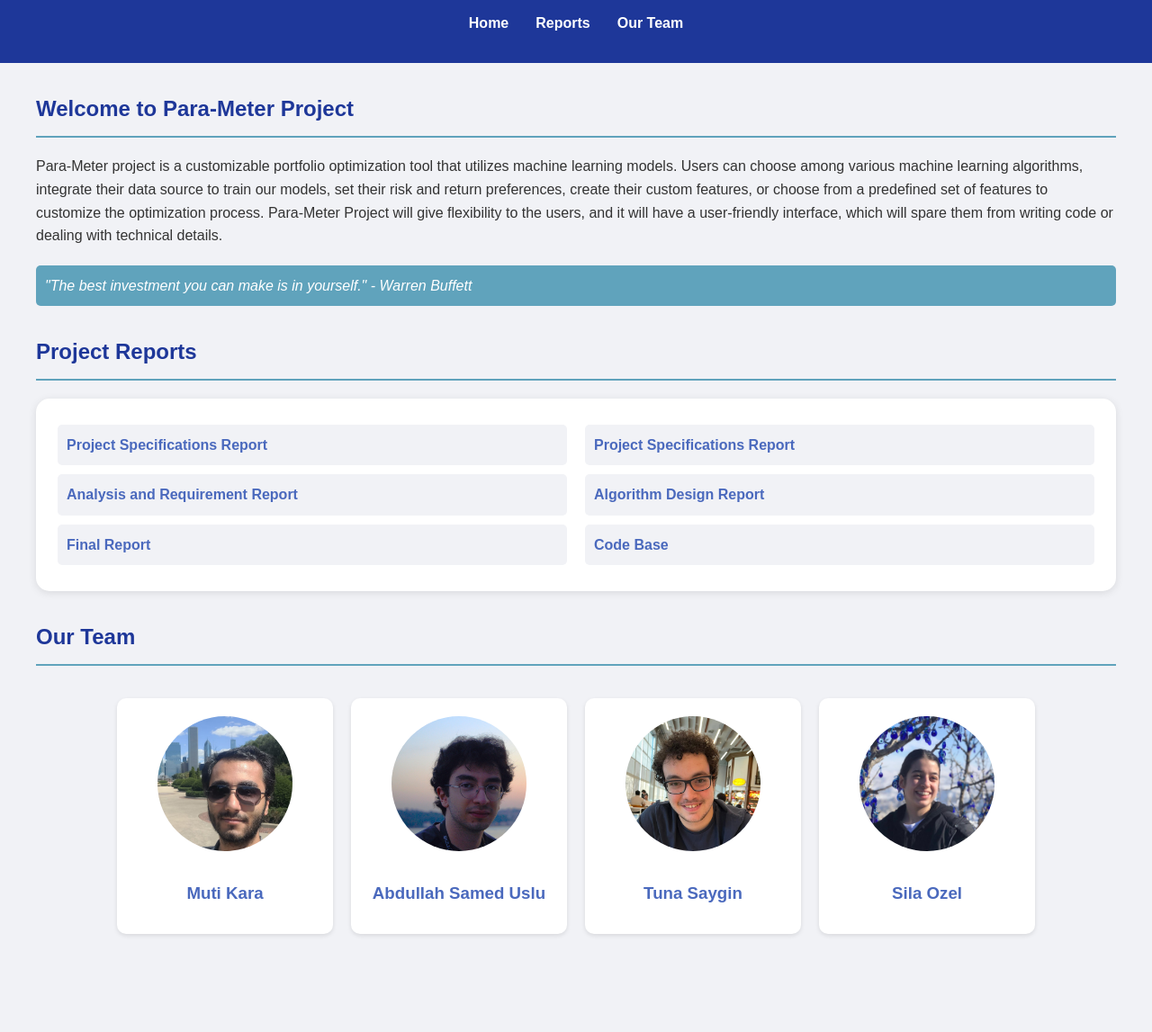
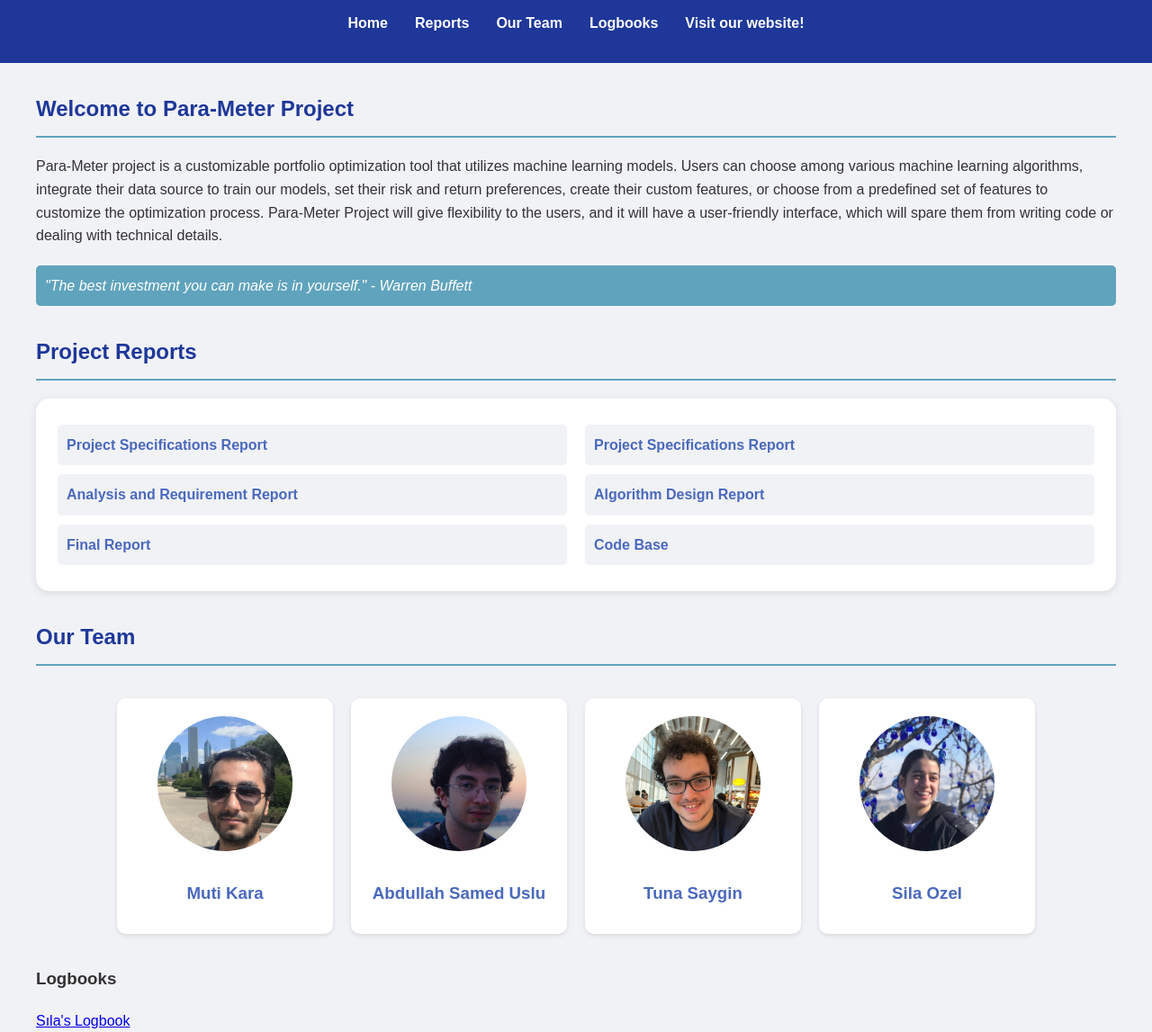
Before and after one commit to Parameter-Project/Parameter-Project.github.io, a plain HTML site: page index.html in a window 1280 px wide. Shown: the part 161-1308 px from the top of the page at 90% size. Before the commit the page ends 1215 px from the top, so only its background shows below. Drawn offline with Linux system fonts and the light colour scheme.

Commit message:
logbook and website links are added

```diff
--- a/index.html
+++ b/index.html
@@ -148,6 +148,8 @@
                     <li><a href="#home">Home</a></li>
                     <li><a href="#reports">Reports</a></li>
                     <li><a href="#team">Our Team</a></li>
+                    <li><a href="#logbooks">Logbooks</a></li>
+                    <li><a href="http://para-meter-bilkent.xyz/">Visit our website!</a></li>
                 </ul>
             </nav>
         </div>
@@ -201,6 +203,10 @@
                 </div>
             </div>
         </section>
+        <section id="logbooks">
+            <h3>Logbooks</h3>
+            <a href="https://docs.google.com/document/d/1OXNl2H4viN27DwV7fXt9qI9wHfuwdpXpaiV6rGsbQJg/edit?usp=sharing">Sıla's Logbook</a>
+        </section>
     </main>
 </body>
 </html>
```
